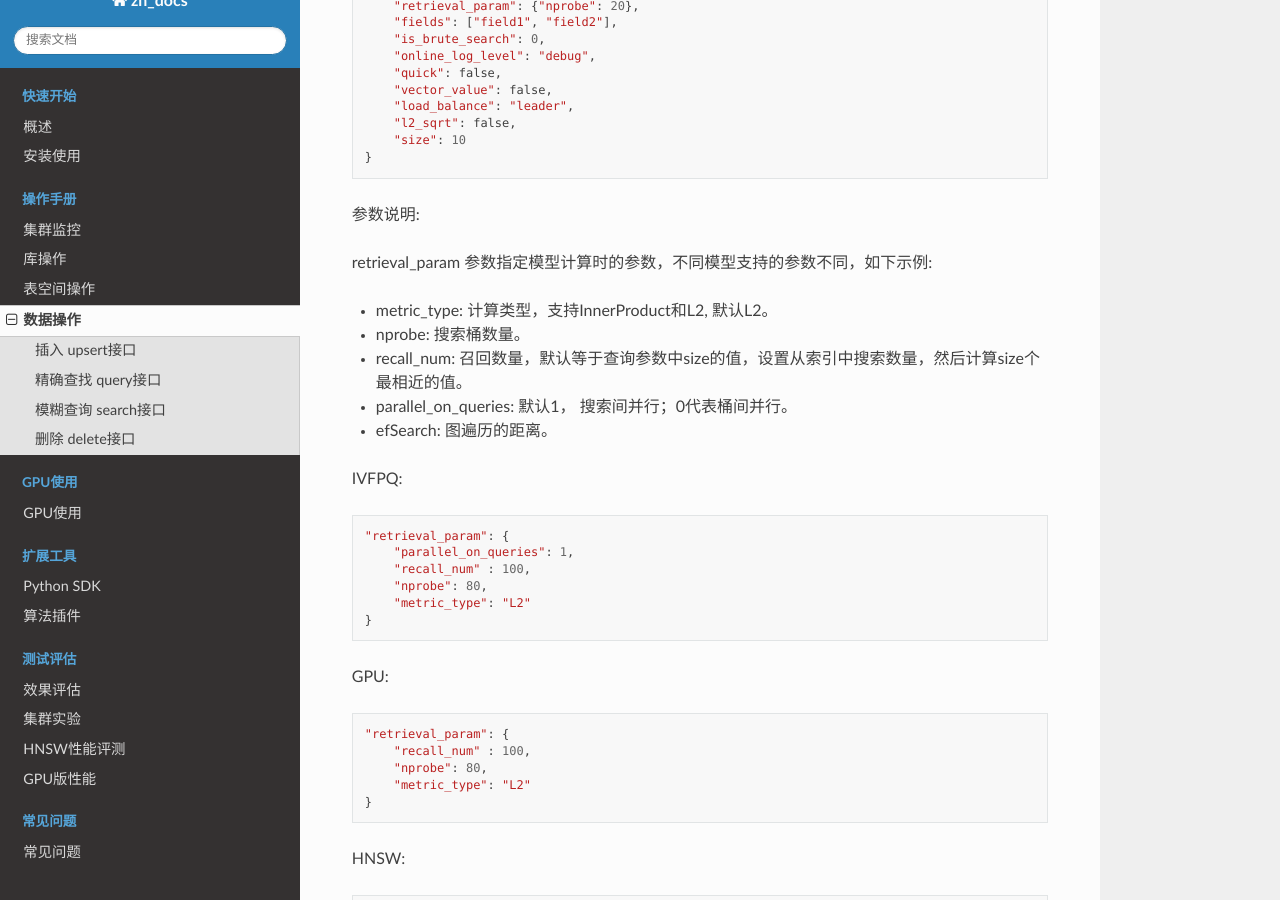
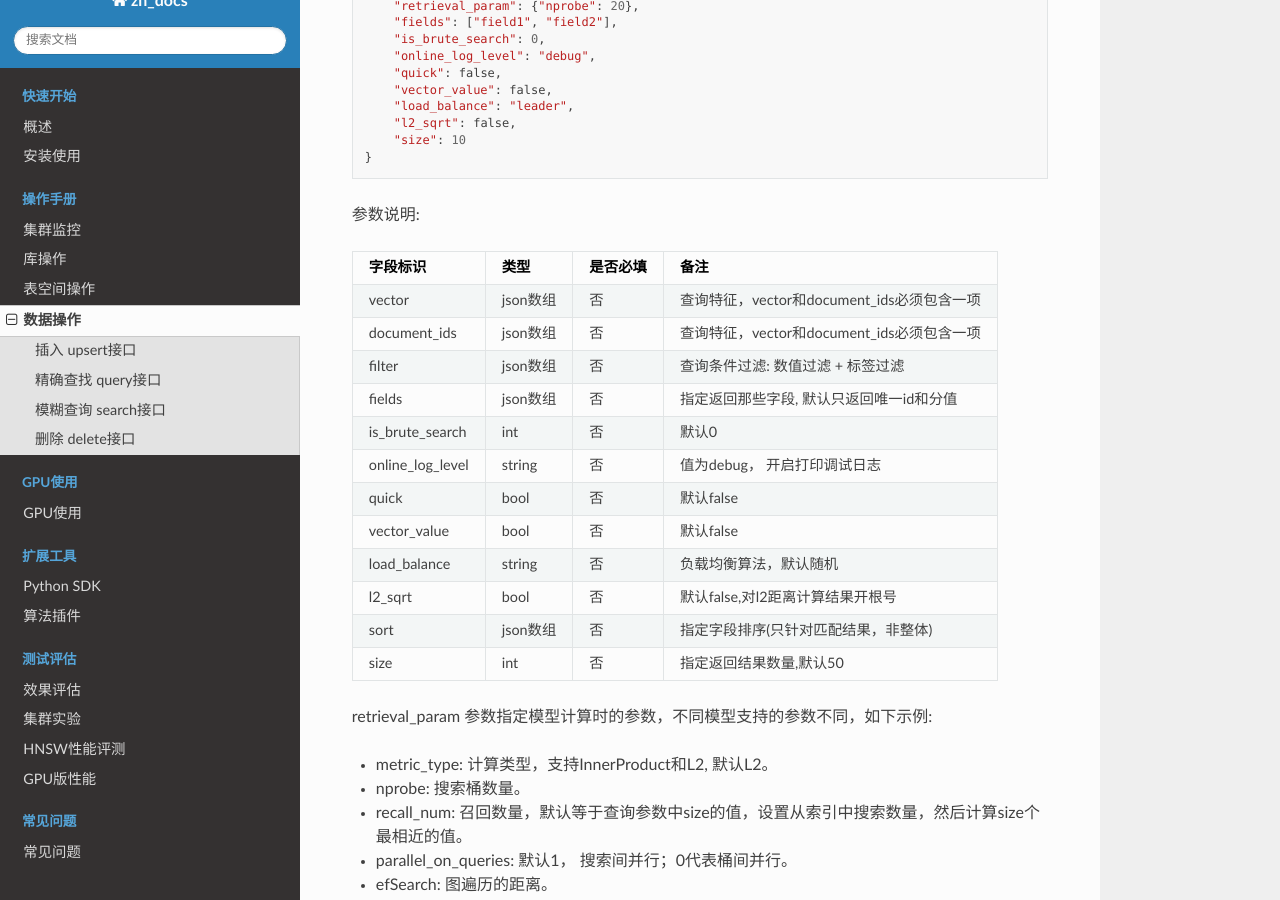
Before and after one commit to vearch/zh_docs, a Sphinx documentation site: the page built from docs/source/use_op/op_doc.rst, in a window 1280 px wide and 900 px high, scrolled down 7089 px. Built offline with Sphinx 7.4.7 and the Read the Docs theme 2.0.0, drawn with Linux system fonts in a browser that asks for light colours; pages that are not in the unit, such as notebooks, are missing from menus.

Commit message:
update document/search table

```diff
--- a/docs/source/use_op/op_doc.rst
+++ b/docs/source/use_op/op_doc.rst
@@ -386,33 +386,33 @@ search接口返回格式
 
 参数说明:
 
-+-------------------+---------------+----------+-----------------------------------------+
-|字段标识           |类型           |是否必填  |备注                                      |
-+===================+===============+==========+=========================================+
-|vector             |json数组       |否        |查询特征，vector和document_ids必须包含一项 |
-+-------------------+---------------+----------+-----------------------------------------+
-|document_ids       |json数组       |否        |查询特征，vector和document_ids必须包含一项 |
-+-------------------+---------------+----------+-----------------------------------------+
-|filter             |json数组       |否        |查询条件过滤: 数值过滤 + 标签过滤          |
-+-------------------+---------------+----------+-----------------------------------------+
-|fields             |json数组       |否        |指定返回那些字段, 默认只返回唯一id和分值    |
-+-------------------+---------------+----------+-----------------------------------------+
-|is_brute_search    |int            |否        |默认0                                    |
-+-------------------+---------------+----------+-----------------------------------------+
-|online_log_level   |string         |否        |值为debug， 开启打印调试日志               |
-+-------------------+---------------+----------+-----------------------------------------+
-|quick              |bool           |否        |默认false                                |
-+-------------------+---------------+----------+-----------------------------------------+
-|vector_value       |bool           |否        |默认false                                |
-+-------------------+---------------+----------+-----------------------------------------+
-|load_balance       |string         |否        |负载均衡算法，默认随机                     |
-+-------------------+---------------+----------+-----------------------------------------+
-|l2_sqrt            |bool           |否        |默认false,对l2距离计算结果开根号           |
-+-------------------+---------------+----------+-----------------------------------------+
-|sort               |json数组       |否        |指定字段排序(只针对匹配结果，非整体)         |
-+-------------------+---------------+----------+-----------------------------------------+
-|size               |int            |否        |指定返回结果数量,默认50                    |
-+-------------------+---------------+----------+-----------------------------------------+
++------------------+----------+----------+--------------------------------------------+
+|     字段标识     |   类型   | 是否必填 |                    备注                    |
++==================+==========+==========+============================================+
+| vector           | json数组 | 否       | 查询特征，vector和document_ids必须包含一项 |
++------------------+----------+----------+--------------------------------------------+
+| document_ids     | json数组 | 否       | 查询特征，vector和document_ids必须包含一项 |
++------------------+----------+----------+--------------------------------------------+
+| filter           | json数组 | 否       | 查询条件过滤: 数值过滤 + 标签过滤          |
++------------------+----------+----------+--------------------------------------------+
+| fields           | json数组 | 否       | 指定返回那些字段, 默认只返回唯一id和分值   |
++------------------+----------+----------+--------------------------------------------+
+| is_brute_search  | int      | 否       | 默认0                                      |
++------------------+----------+----------+--------------------------------------------+
+| online_log_level | string   | 否       | 值为debug， 开启打印调试日志               |
++------------------+----------+----------+--------------------------------------------+
+| quick            | bool     | 否       | 默认false                                  |
++------------------+----------+----------+--------------------------------------------+
+| vector_value     | bool     | 否       | 默认false                                  |
++------------------+----------+----------+--------------------------------------------+
+| load_balance     | string   | 否       | 负载均衡算法，默认随机                     |
++------------------+----------+----------+--------------------------------------------+
+| l2_sqrt          | bool     | 否       | 默认false,对l2距离计算结果开根号           |
++------------------+----------+----------+--------------------------------------------+
+| sort             | json数组 | 否       | 指定字段排序(只针对匹配结果，非整体)       |
++------------------+----------+----------+--------------------------------------------+
+| size             | int      | 否       | 指定返回结果数量,默认50                    |
++------------------+----------+----------+--------------------------------------------+
 
 retrieval_param 参数指定模型计算时的参数，不同模型支持的参数不同，如下示例:
 
```
